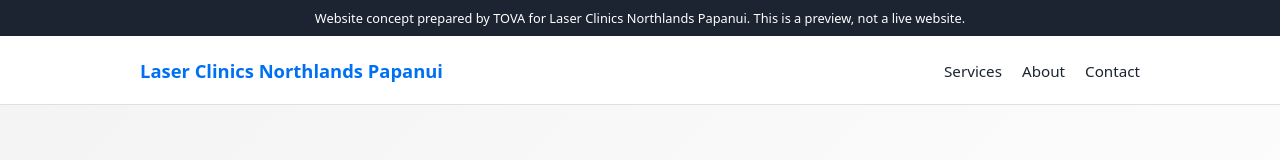
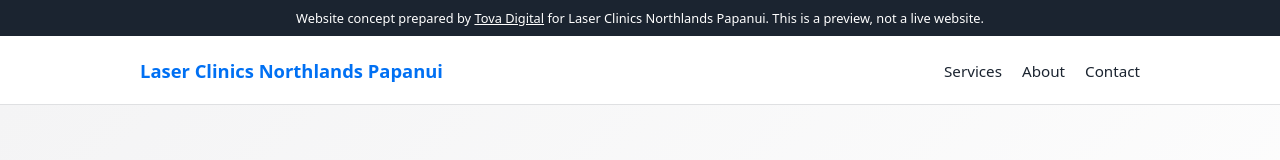
Before and after one commit to tova-studio/laser-clinics-northlands-papanui, a plain HTML site: page index.html in a window 1280 px wide. Shown: the top 160 px of the page. Drawn offline with Linux system fonts and the light colour scheme.

Commit message:
Tova Digital: link in the preview bar, current name in the credits

```diff
--- a/index.html
+++ b/index.html
@@ -39,7 +39,7 @@ footer{padding:28px 0;font-size:.85rem;color:var(--muted);border-top:1px solid v
 </style>
 <meta name="robots" content="noindex, nofollow"><meta property="og:type" content="website"><meta property="og:title" content="Laser Clinics Northlands Papanui | Beauty salons &amp; nails Christchurch"><meta property="og:description" content="Laser Clinics Northlands Papanui is a local beauty salons &amp; nails based in Christchurch. Get in touch today for a friendly, no-obligation chat."><meta property="og:site_name" content="Laser Clinics Northlands Papanui"><meta property="og:locale" content="en_NZ"><meta property="og:url" content="https://tova-studio.github.io/laser-clinics-northlands-papanui/"><meta name="twitter:card" content="summary"><meta name="twitter:title" content="Laser Clinics Northlands Papanui | Beauty salons &amp; nails Christchurch"><meta name="twitter:description" content="Laser Clinics Northlands Papanui is a local beauty salons &amp; nails based in Christchurch. Get in touch today for a friendly, no-obligation chat."></head>
 <body>
-<div class="ribbon">Website concept prepared by TOVA for Laser Clinics Northlands Papanui. This is a preview, not a live website.</div>
+<div class="ribbon">Website concept prepared by <a href="https://tovadigital.co.nz/" target="_blank" rel="noopener" style="color:inherit;text-decoration:underline">Tova Digital</a> for Laser Clinics Northlands Papanui. This is a preview, not a live website.</div>
 <header class="top"><div class="wrap"><a class="logo" href="#">Laser Clinics Northlands Papanui</a><nav><a href="#services">Services</a><a href="#about">About</a><a href="#contact">Contact</a></nav></div></header>
 <main>
 <section class="hero plain"><div class="wrap"><h1>Beauty salons &amp; nails services in Christchurch you can rely on</h1><p>Laser Clinics Northlands Papanui is a local beauty salons &amp; nails based in Christchurch. Get in touch today for a friendly, no-obligation chat.</p><a class="btn" href="tel:+6436694954">Call +6436694954</a></div></section>
```
